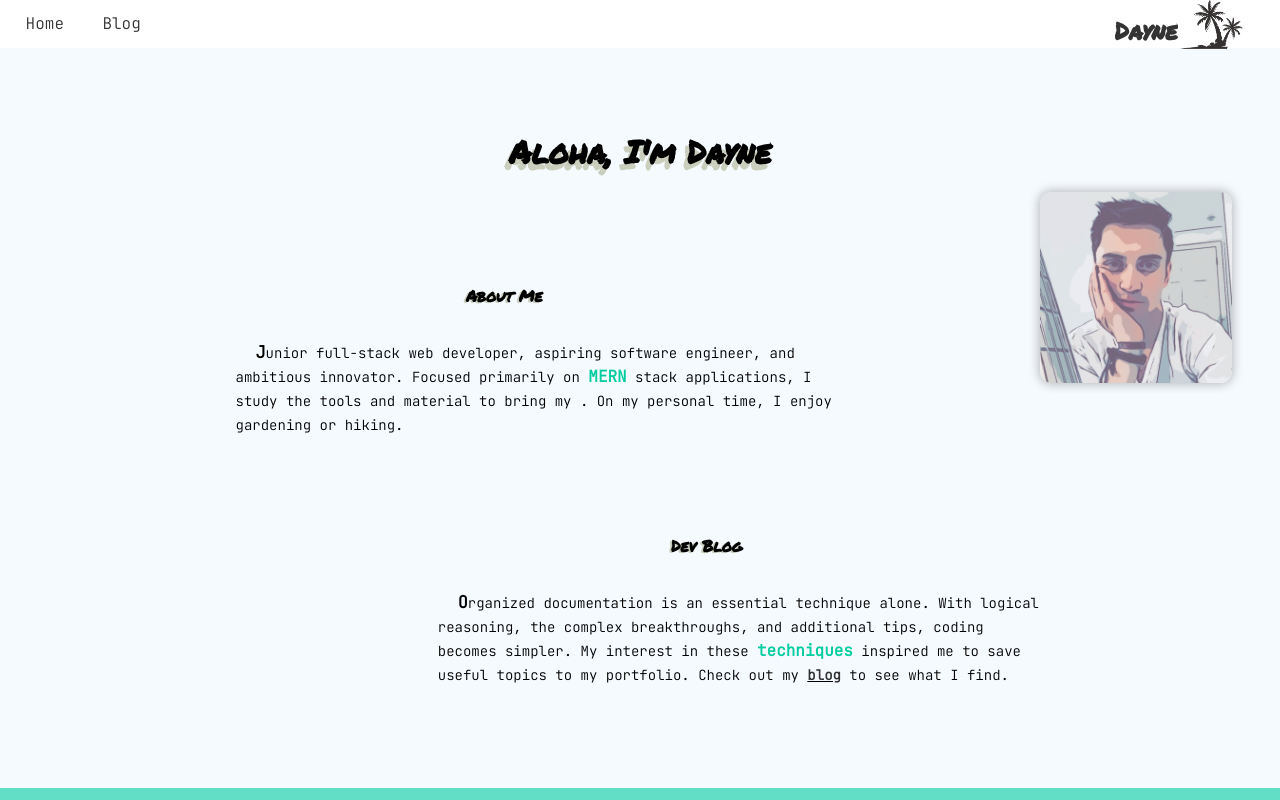
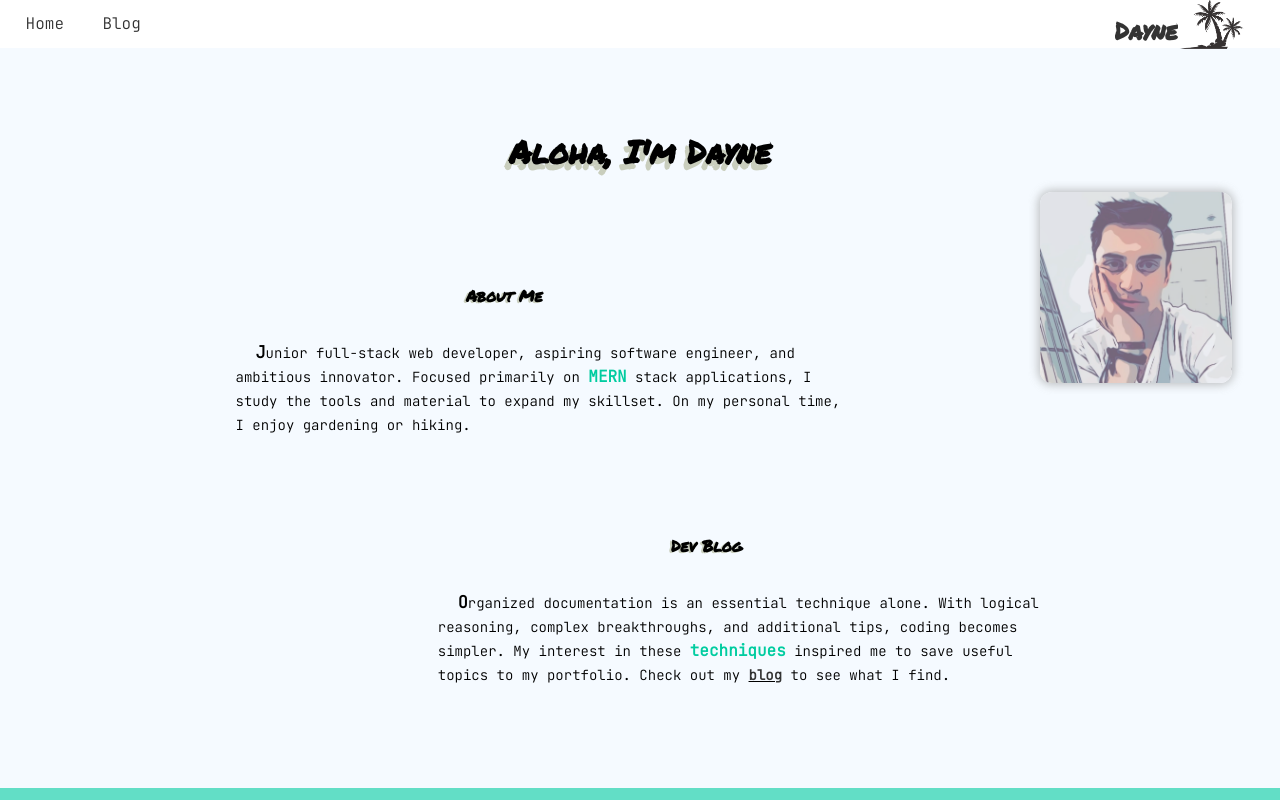
Before and after one commit to DayneLalmond/daylo-portfolio, a React (Create React App) app: page / in a window 1280 px wide. Shown: the top 800 px of the page. Built offline with nearby package versions, Linux system fonts and the light colour scheme; a web font is replaced by a local one.

Commit message:
recreated build

```diff
--- a/src/pages/Home.js
+++ b/src/pages/Home.js
@@ -19,10 +19,10 @@ function Home() {
         <section className="topics">
           <h3 id="about-me">About Me</h3>
           <p className="first-p"><b>J</b>unior full-stack web developer, aspiring software engineer, and ambitious innovator. Focused primarily
-            on <strong className="bold">MERN</strong> stack applications, I study the tools and material to bring my . On my personal time,
+            on <strong className="bold">MERN</strong> stack applications, I study the tools and material to expand my skillset. On my personal time,
             I enjoy gardening or hiking.</p>
           <h3 id="dev-blog">Dev Blog</h3>
-          <p className="second-p"><b>O</b>rganized documentation is an essential technique alone. With logical reasoning, the complex breakthroughs,
+          <p className="second-p"><b>O</b>rganized documentation is an essential technique alone. With logical reasoning, complex breakthroughs,
             and additional tips, coding becomes simpler. My interest in these <strong className="bold">techniques</strong> inspired me to save
             useful topics to my portfolio. Check out my <strong id="devBlog"><NavLink to="/blog">blog</NavLink></strong> to see what I find.
           </p>
```
